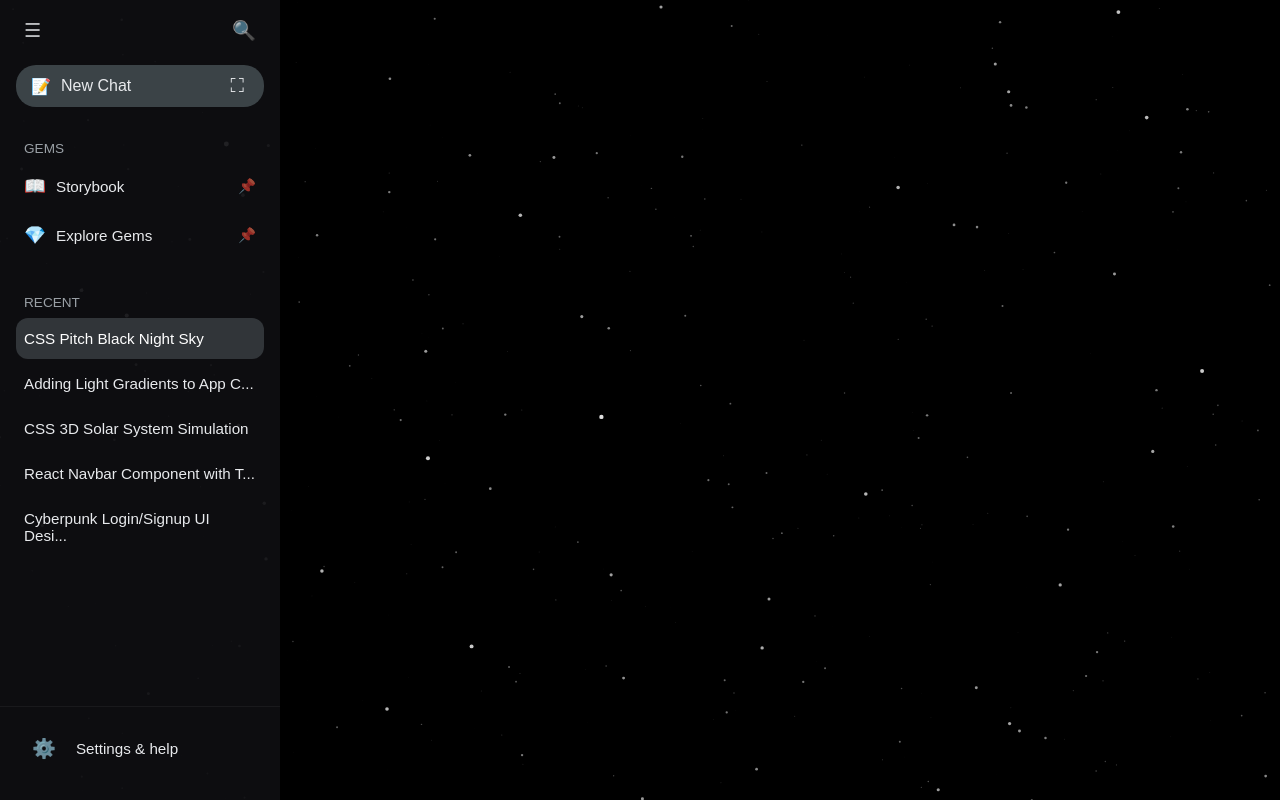
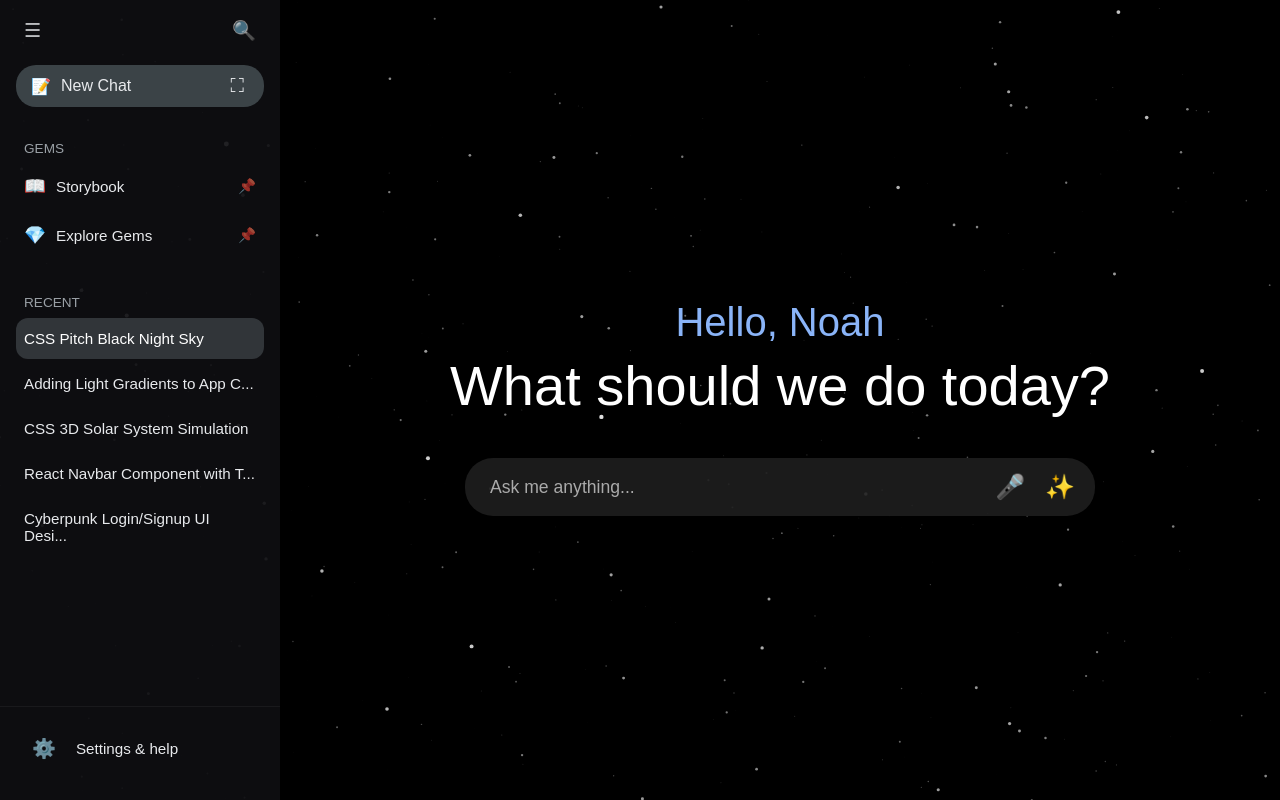
Before and after one commit to NoahMenezes/Image-Generator, a React (Create React App) app: page / in a window 1280 px wide. Built offline with nearby package versions, Linux system fonts and the light colour scheme.

Commit message:
searchbar.js and search.css added

```diff
--- a/src/App.css
+++ b/src/App.css
@@ -1,4 +1,4 @@
-/* App.css (or Starfield.css) */
+/* App.css */
 
 /* Base Styles for the Pitch Black Background */
 body, html, #root {
@@ -19,18 +19,50 @@ body, html, #root {
     position: absolute;
     top: 0;
     left: 0;
-  z-index: 1;
+    z-index: 1; /* Low z-index so text can overlay */
 }
 
-/* Info Text Styles */
+/* Updated Info Text Styles for Centered Greeting */
+.main-content-overlay {
+    position: absolute;
+
+    /* 🎯 CRITICAL CHANGE: Use a fixed pixel value to avoid initial rendering issues */
+    top: 300px;
+
+    left: 280px;
+    width: calc(100% - 280px);
+
+    /* Remove transform: translateY(-50%) since we are using a fixed top value now */
+    /* transform: translateY(-50%); */
+
+    z-index: 10;
+
+    display: flex;
+    flex-direction: column;
+    align-items: center;
+}
+/* Also verify the .info-text uses static positioning inside the wrapper */
 .info-text {
-  position: absolute;
-  top: 50%;
-  left: 50%;
-  transform: translate(-50%, -50%);
-  color: rgba(255, 255, 255, 0.2); /* Very faint white text */
-  font-size: 1.2rem;
+    position: static;
+    width: 100%;
     text-align: center;
     pointer-events: none;
-  z-index: 10;
+    margin: 0;
+    padding: 0;
 }
+
+.greeting-hello {
+    font-size: 2.5rem;
+    font-weight: 300; /* Lighter weight for modern look */
+    margin: 0 0 8px 0;
+    /* Use a light blue color like the image */
+    color: #8ab4f8;
+}
+
+.greeting-question {
+    font-size: 3.5rem;
+    font-weight: 400; /* Normal weight */
+    margin: 0;
+    /* Use white/light gray for the main question */
+    color: #ffffff;
+}
--- a/src/App.js
+++ b/src/App.js
@@ -2,7 +2,8 @@
 
 import React, { useRef, useEffect, useState } from 'react';
 import './App.css';
-import Sidebar from './components/Sidebar'; // 1. Import the new Sidebar
+import Sidebar from './components/Sidebar';
+import SearchBar from './components/SearchBar'; // 🎯 NEW: Import the SearchBar component
 
 // --- CONFIGURATION ---
 const MAX_STAR_COUNT = 1200;
@@ -11,22 +12,19 @@ const MAX_SPEED = 0.003;
 const SIDEBAR_WIDTH = 280; // Define sidebar width here
 // ---------------------
 
-// Star Class Definition (Updated to receive sidebar width)
+// Star Class Definition (remains the same)
 class Star {
-    constructor(W, H, sidebarWidth, startX = null, startY = null) { // Added sidebarWidth
+    constructor(W, H, sidebarWidth, startX = null, startY = null) {
         const isNew = startX !== null;
         this.W = W;
         this.H = H;
-        this.sidebarWidth = sidebarWidth; // Store sidebar width
+        this.sidebarWidth = sidebarWidth;
 
         if (isNew) {
-            // New star starts near the mouse position
             this.x = startX - W / 2;
             this.y = startY - H / 2;
             this.z = W;
         } else {
-            // Random start position (must exclude the sidebar area)
-            // X-coordinate is calculated relative to the new, smaller drawable area
             this.x = Math.random() * (W - sidebarWidth) + sidebarWidth / 2 - W / 2;
             this.y = Math.random() * H - H / 2;
             this.z = Math.random() * W;
@@ -34,8 +32,6 @@ class Star {
 
         this.speedMultiplier = Math.random() * (MAX_SPEED - MIN_SPEED) + MIN_SPEED;
     }
-
-    // ... (update and reset methods remain the same) ...
 
     update(starsArray) {
         this.z -= this.W * this.speedMultiplier;
@@ -50,13 +46,11 @@ class Star {
     }
 
     reset() {
-        // Reset X is constrained to the non-sidebar area
         this.x = Math.random() * (this.W - this.sidebarWidth) + this.sidebarWidth / 2 - this.W / 2;
         this.y = Math.random() * this.H - this.H / 2;
         this.z = this.W;
     }
 
-    // ... (draw method remains the same) ...
     draw(ctx) {
         const perspective = this.W / this.z;
         const xP = this.x * perspective + this.W / 2;
@@ -97,7 +91,6 @@ export default function Starfield() {
     };
 
     const spawnStar = (x, y) => {
-        // Only spawn stars if the click/mouse is outside the sidebar area
         if (x > SIDEBAR_WIDTH && starsRef.current.length < MAX_STAR_COUNT) {
             starsRef.current.push(new Star(W, H, SIDEBAR_WIDTH, x, y));
         }
@@ -108,8 +101,6 @@ export default function Starfield() {
         if (!canvas) return;
 
         const ctx = canvas.getContext('2d');
-
-        // Clear canvas with pitch black
         ctx.fillStyle = 'black';
         ctx.fillRect(0, 0, W, H);
 
@@ -125,11 +116,9 @@ export default function Starfield() {
         animationFrameRef.current = requestAnimationFrame(animate);
     };
 
-    // Initial Setup and Animation Start
     useEffect(() => {
         setupCanvas();
 
-        // Initialize stars (Pass SIDEBAR_WIDTH to the Star constructor)
         for (let i = 0; i < 800; i++) {
             starsRef.current.push(new Star(W, H, SIDEBAR_WIDTH));
         }
@@ -141,7 +130,6 @@ export default function Starfield() {
         };
     }, [W, H]);
 
-    // Mouse Listener and Resize Hook
     useEffect(() => {
         const handleMouseMove = (event) => {
             spawnStar(event.clientX, event.clientY);
@@ -158,14 +146,20 @@ export default function Starfield() {
 
     return (
         <div className="starfield-container" style={{ width: W, height: H }}>
-            {/* 2. Render the Sidebar first (z-index ensures it's on top) */}
+
             <Sidebar />
 
             <canvas ref={canvasRef} id="starfield" className="starfield-canvas" />
 
-            {/* The info-text is now unnecessary as the Sidebar provides info */}
+            {/* 🎯 NEW: Wrapper for all main content (Greeting + SearchBar) */}
+            <div className="main-content-overlay">
                 <div className="info-text">
-                {/* Note: Mouse movement will only generate stars outside the sidebar now */}
+                    <h1 className="greeting-hello">Hello, Noah</h1>
+                    <h2 className="greeting-question">What should we do today?</h2>
+                </div>
+
+                {/* 🎯 NEW: SearchBar is placed below the greeting */}
+                <SearchBar />
             </div>
         </div>
     );
--- /dev/null
+++ b/src/components/SearchBar.css
@@ -0,0 +1,54 @@
+/* src/components/SearchBar.css */
+
+.searchbar-container {
+    /* Flex layout to align input and buttons */
+    display: flex;
+    align-items: center;
+    justify-content: space-between;
+
+    /* Appearance: dark, rounded, and slightly elevated */
+    background-color: rgba(30, 30, 30, 0.9);
+    border-radius: 28px; /* High radius for pill shape */
+    padding: 10px 15px;
+
+    /* Size and placement relative to its parent container (.main-content-overlay) */
+    width: 600px; /* Standard width for a central element */
+    box-shadow: 0 4px 12px rgba(0, 0, 0, 0.4);
+
+    /* Space below the greeting text */
+    margin-top: 40px;
+    margin-left: auto; /* Ensures centering within the parent (.main-content-overlay) */
+    margin-right: auto;
+
+}
+
+.searchbar-input {
+    /* Text input field styling */
+    flex-grow: 1; /* Take up most of the space */
+    border: none;
+    background: transparent;
+    color: #ffffff;
+    font-size: 1.1rem;
+    padding: 0 10px;
+    outline: none;
+}
+
+.searchbar-input::placeholder {
+    color: #aaa;
+}
+
+.searchbar-button {
+    /* Icon buttons styling */
+    background: none;
+    border: none;
+    color: #8ab4f8; /* Light blue color for icons */
+    font-size: 1.5rem;
+    cursor: pointer;
+    margin-left: 10px;
+    padding: 5px;
+    transition: color 0.2s;
+}
+
+.searchbar-button:hover {
+    color: #ffffff;
+}
--- /dev/null
+++ b/src/components/SearchBar.js
@@ -0,0 +1,26 @@
+// src/components/SearchBar.js
+
+import React from 'react';
+import './SearchBar.css';
+
+// Using simple text/emojis as placeholders for icons.
+const SearchBar = () => {
+    return (
+        <div className="searchbar-container">
+            <input
+                type="text"
+                placeholder="Ask me anything..."
+                className="searchbar-input"
+            />
+            {/* These buttons emulate the microphone and send/gemini icon buttons */}
+            <button className="searchbar-button">
+                🎤
+            </button>
+            <button className="searchbar-button">
+                ✨
+            </button>
+        </div>
+    );
+};
+
+export default SearchBar;
```
Lines whose indentation alone changed are shown as unchanged.
